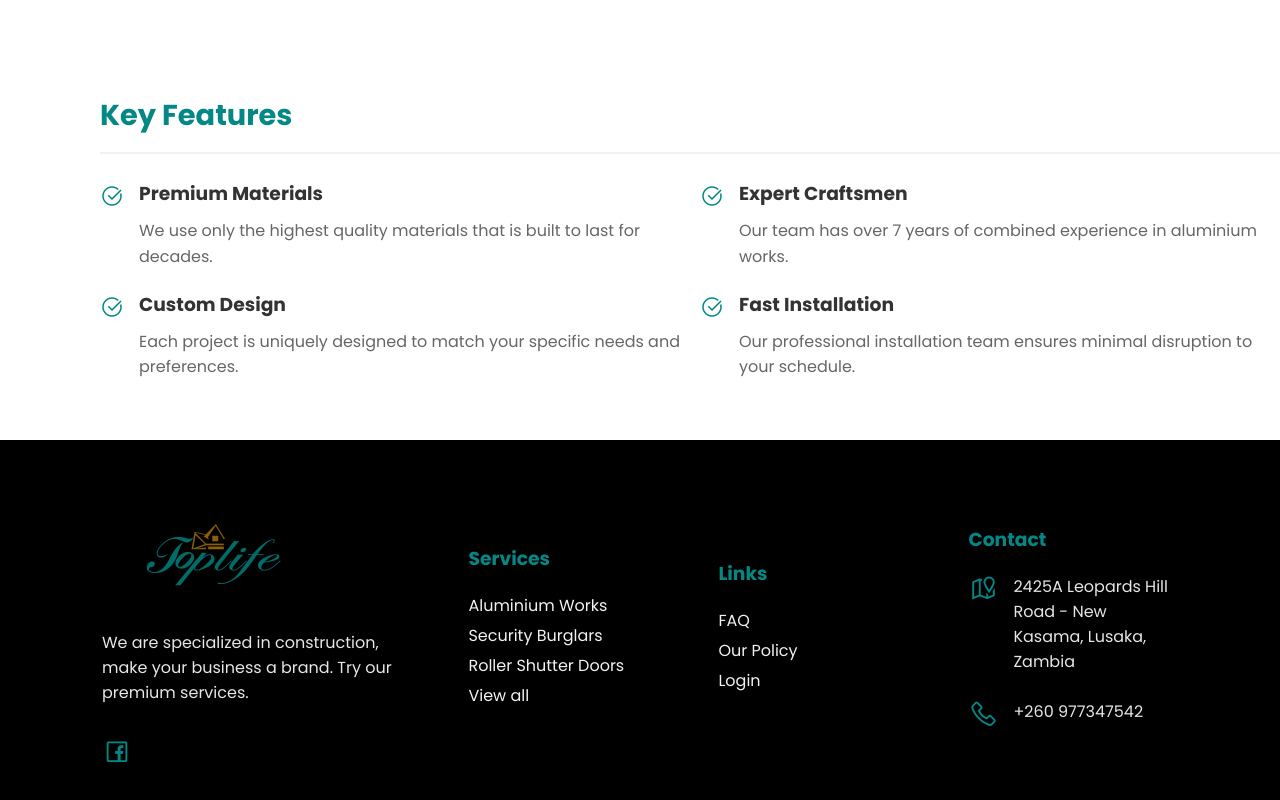
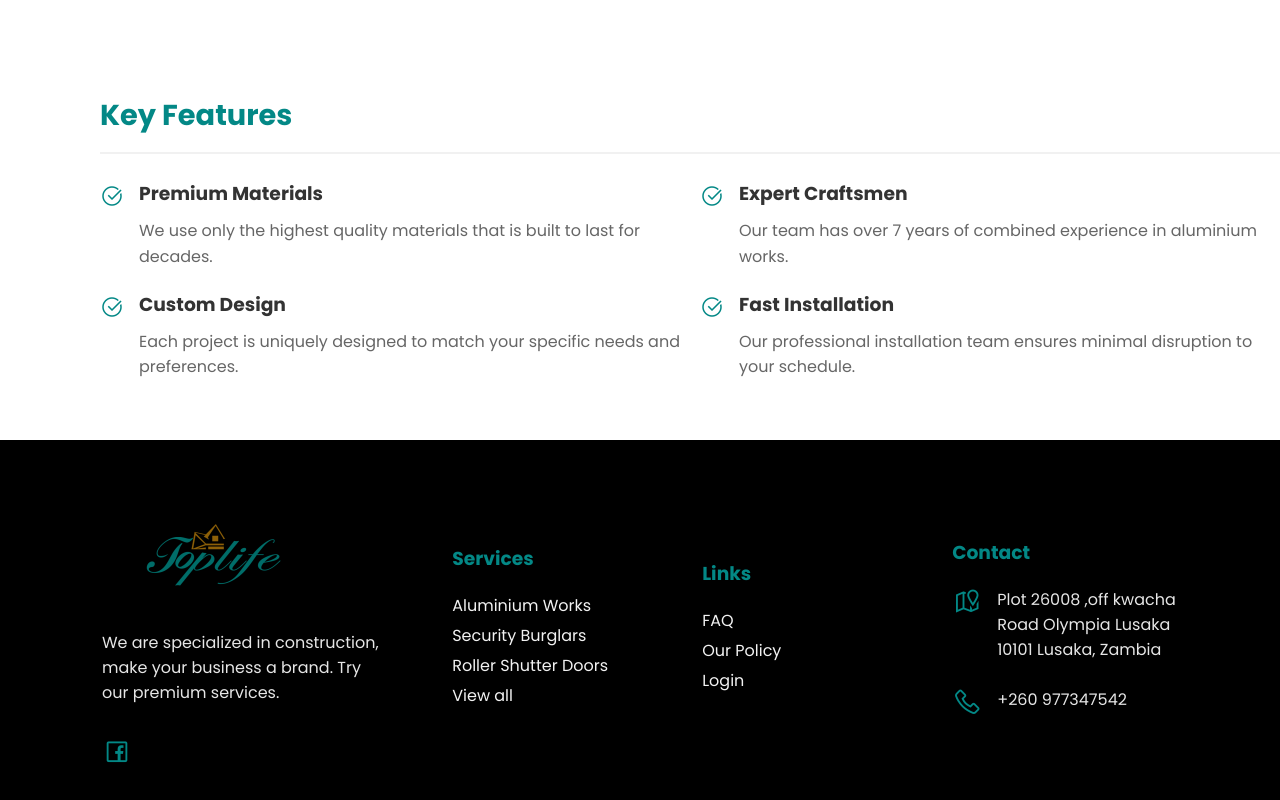
Before and after one commit to Jessekay0629/Toplife-Construction, a plain HTML site: page frontend/services/service-6.html in a window 1280 px wide. Shown: the part 1261-2061 px from the top of the page. Drawn offline with nearby package versions, Linux system fonts and the light colour scheme; files whose address does not match are found by name.

Commit message:
Update service-6.html

```diff
--- a/frontend/services/service-6.html
+++ b/frontend/services/service-6.html
@@ -223,7 +223,7 @@
                   <h3>Contact</h3>
                   <div class="contact-details">
                     <i class="las la-map-marked"></i>
-                    <p>2425A Leopards Hill Road - New Kasama, Lusaka, Zambia</p>
+                    <p>Plot 26008 ,off kwacha Road Olympia Lusaka 10101 Lusaka, Zambia</p>
                   </div>
                   <br>
                   <br>
```
